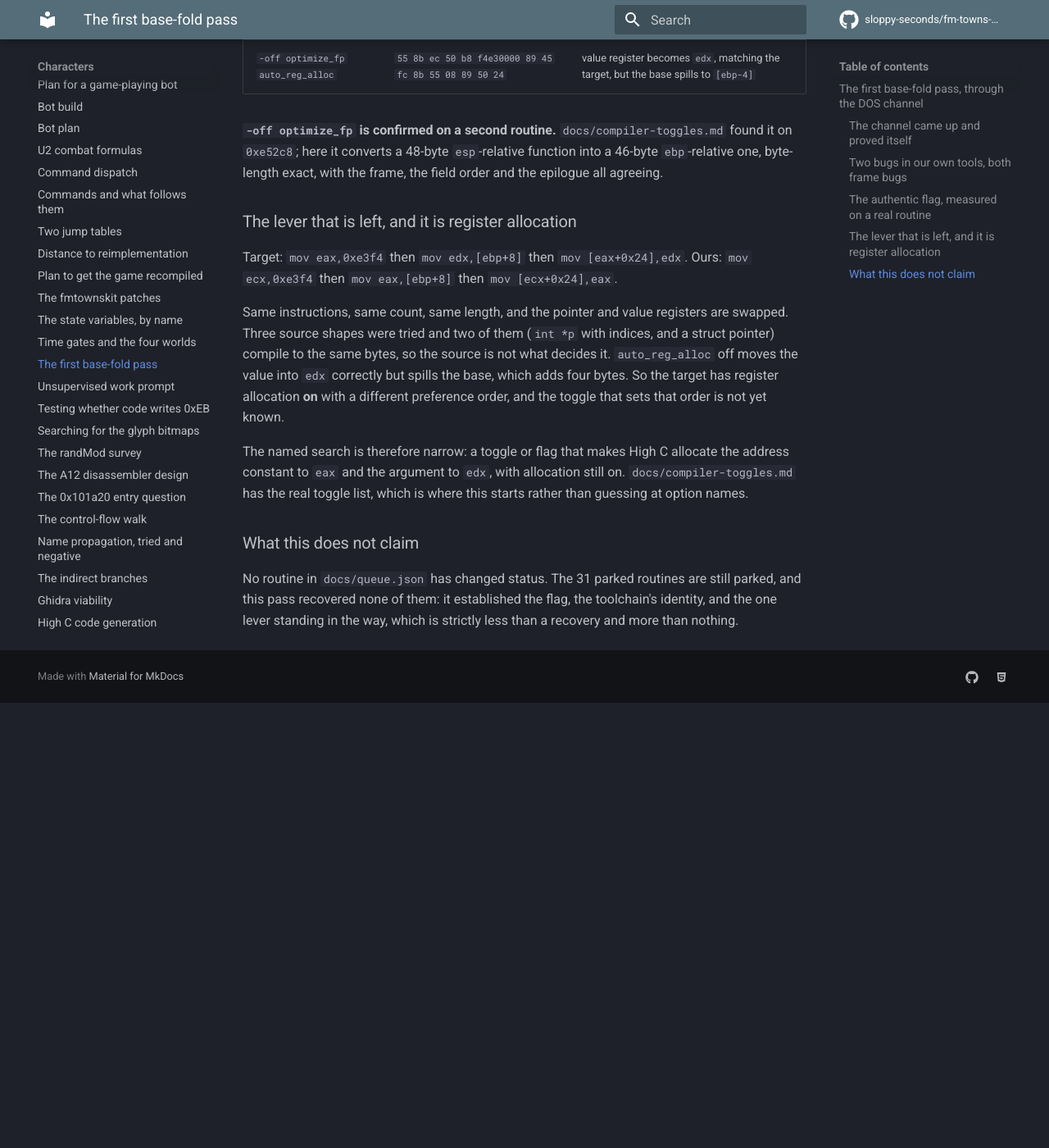
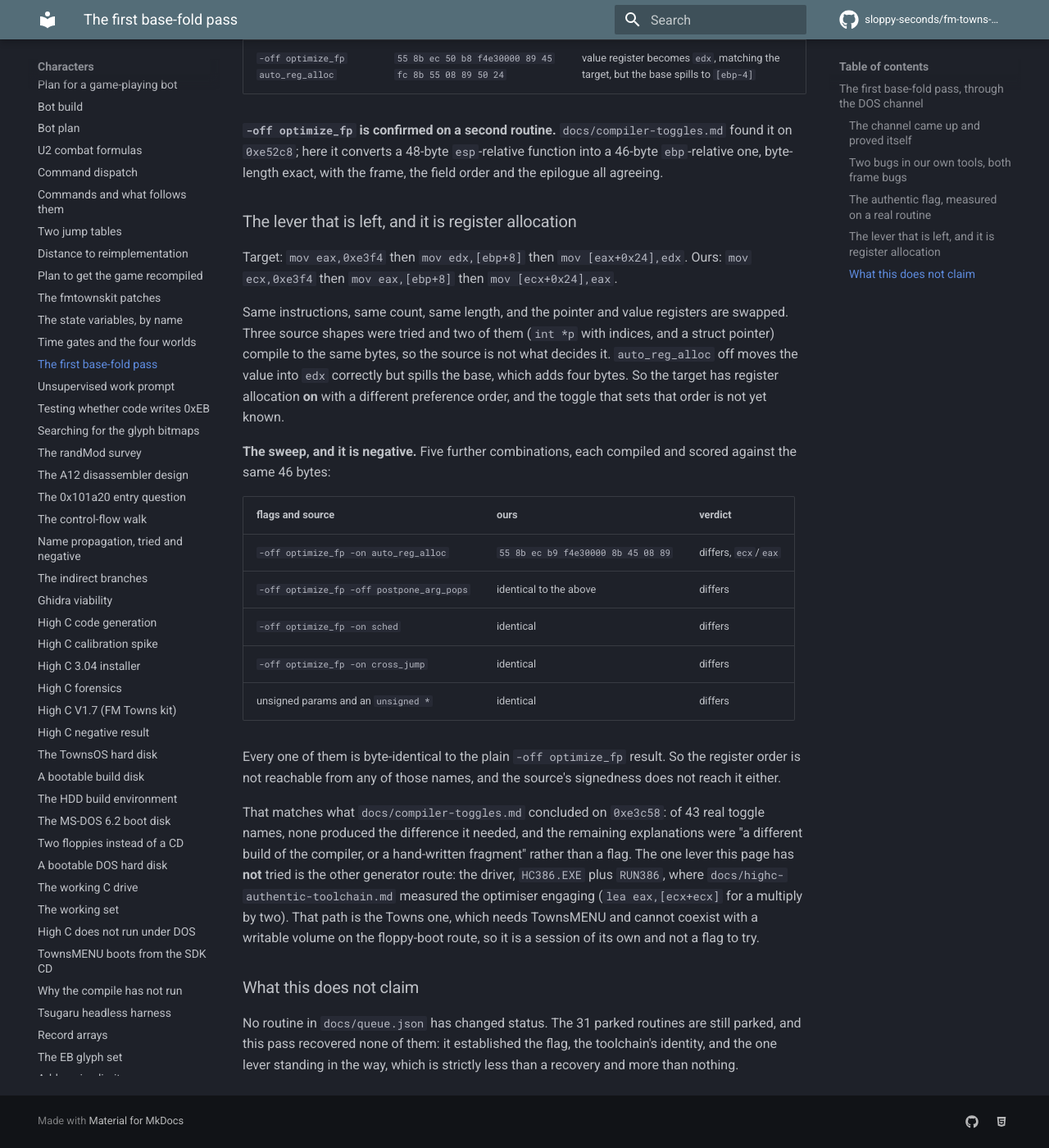
Before and after one commit to sloppy-seconds/fm-towns-ultima, an MkDocs documentation site: the page built from docs/base-fold-pass-1.md, in a window 1280 px wide and 1400 px high, scrolled down 1544 px. Shown: the whole window at 82% size. Built offline with MkDocs 1.6.1 and Material for MkDocs 9.7.7, drawn with Linux system fonts in a browser that asks for light colours; comment, search, counter and statistics services are not loaded; before the commit the page ends 2401 px from its top, so only the background shows below that.

Commit message:
The register-order sweep is negative: five combinations, all byte-identical
Tried to close the last gap on 0xe19f4 (base in eax and value in edx, against our ecx and eax):

  -off optimize_fp -on auto_reg_alloc        identical to the plain result
  -off optimize_fp -off postpone_arg_pops    identical
  -off optimize_fp -on sched                 identical
  -off optimize_fp -on cross_jump            identical
  unsigned params with an unsigned *         identical

All five compile to 55 8b ec b9 f4 e3 00 00 8b 45 08 89 ..., so the register order is not reachable
from those names and signedness does not reach it either.

That matches docs/compiler-toggles.md's conclusion on 0xe3c58: 43 real toggle names, none produced the
difference it needed, and the surviving explanations were a different build of the compiler or a
hand-written fragment rather than a flag.

The one lever not tried is the other generator route: the driver (HC386.EXE plus RUN386), where
highc-authentic-toolchain.md measured the optimiser engaging. That is the Towns path, needs TownsMENU,
and cannot coexist with a writable volume on the floppy-boot route, so it is a session rather than a
flag.

No queue status changed. Still 10 recovered of 738.

```diff
--- a/docs/base-fold-pass-1.md
+++ b/docs/base-fold-pass-1.md
@@ -70,9 +70,25 @@
 So the target has register allocation **on** with a different preference order, and the toggle that sets that order is
 not yet known.
 
-The named search is therefore narrow: a toggle or flag that makes High C allocate the address constant to `eax` and
-the argument to `edx`, with allocation still on. `docs/compiler-toggles.md` has the real toggle list, which is where
-this starts rather than guessing at option names.
+**The sweep, and it is negative.** Five further combinations, each compiled and scored against the same 46 bytes:
+
+| flags and source | ours | verdict |
+|---|---|---|
+| `-off optimize_fp -on auto_reg_alloc` | `55 8b ec b9 f4e30000 8b 45 08 89` | differs, `ecx`/`eax` |
+| `-off optimize_fp -off postpone_arg_pops` | identical to the above | differs |
+| `-off optimize_fp -on sched` | identical | differs |
+| `-off optimize_fp -on cross_jump` | identical | differs |
+| unsigned params and an `unsigned *` | identical | differs |
+
+Every one of them is byte-identical to the plain `-off optimize_fp` result. So the register order is not reachable
+from any of those names, and the source's signedness does not reach it either.
+
+That matches what `docs/compiler-toggles.md` concluded on `0xe3c58`: of 43 real toggle names, none produced the
+difference it needed, and the remaining explanations were "a different build of the compiler, or a hand-written
+fragment" rather than a flag. The one lever this page has **not** tried is the other generator route: the driver,
+`HC386.EXE` plus `RUN386`, where `docs/highc-authentic-toolchain.md` measured the optimiser engaging (`lea
+eax,[ecx+ecx]` for a multiply by two). That path is the Towns one, which needs TownsMENU and cannot coexist with a
+writable volume on the floppy-boot route, so it is a session of its own and not a flag to try.
 
 ### What this does not claim
 
```
